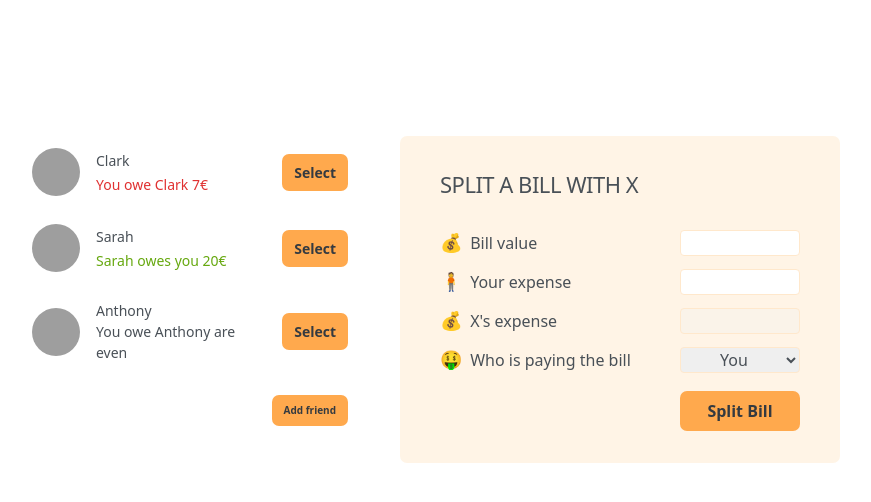
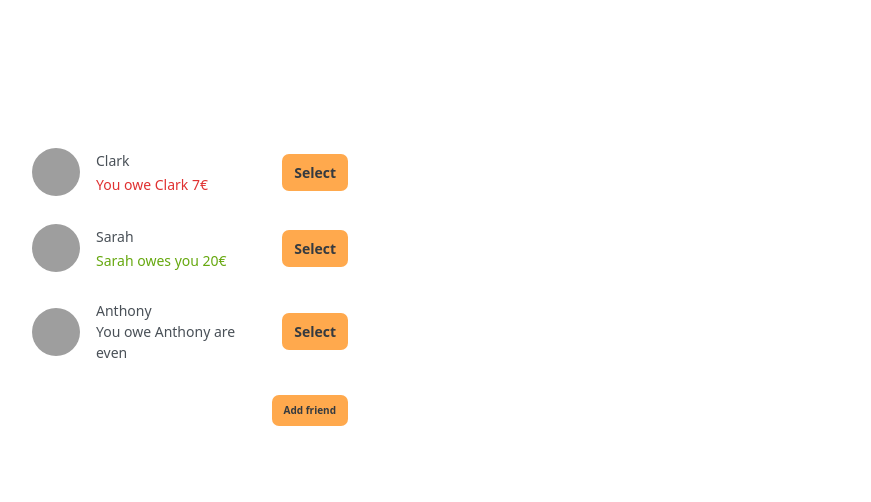
Before and after one commit to JeffDanielle/eat-n-split, a React (Vite) app: page / in a window 1280 px wide. Shown: the top 502 px of the page, without its empty margins (210-1081 px from the left). Built offline with nearby package versions, Linux system fonts and the light colour scheme; grey boxes are pictures that could not be loaded.

Commit message:
100. Selecting a Friend -15min

```diff
--- a/src/App.jsx
+++ b/src/App.jsx
@@ -8,7 +8,8 @@ import data from "./data/data"
 
 function App() {
   const [showAddFriend, setShowAddFriend] = useState(false);
-  const [friends, setFriends] = useState(data)
+  const [friends, setFriends] = useState(data);
+  const [selectedFriend, setSelectedFriend] = useState(null);
 
   const handleShowAddFriend = () => {
     setShowAddFriend(prevState => !prevState)
@@ -19,15 +20,26 @@ function App() {
     setShowAddFriend(prevState => !prevState)
   }
 
+  const handleSelection = (friend) => {
+    // setSelectedFriend(friend);
+    setSelectedFriend(selected => selected?.id === friend.id ? null : friend)
+    setShowAddFriend(false);
+  }
+
   return (
     <div className='app'>
       <div className="sidebar">
-        <FriendList friendsProp={friends} />
+        <FriendList
+          friendsProp={friends}
+          onSelection={handleSelection}
+        />
+
         {showAddFriend && <FormAddFriend onAddFriend={handleAddFriend} />}
+
         <Button onClick={handleShowAddFriend}>{showAddFriend ? "Close" : "Add friend"}</Button>
       </div>
 
-      <FormSplitBill></FormSplitBill>
+      {selectedFriend && <FormSplitBill selectedFriend={selectedFriend} />}
 
     </div>
   )
--- a/src/components/Friend.jsx
+++ b/src/components/Friend.jsx
@@ -1,16 +1,17 @@
 import Button from './Button';
 
-const Friend = ({ friend }) => {
+const Friend = ({ friend, onSelection, selectedFriend }) => {
+    const isSelected = selectedFriend?.id === friend.id
     return (
         <>
-            <li>
+            <li className={isSelected ? "selected" : ""}>
                 <img src={friend.image} alt="profile-image" className={friend.name} />
                 <h3>{friend.name}</h3>
                 {friend.balance < 0 && <p className="red">You owe {friend.name} {Math.abs(friend.balance)}€</p>}
                 {friend.balance > 0 && <p className="green">{friend.name} owes you {Math.abs(friend.balance)}€</p>}
                 {friend.balance === 0 && <p>You owe {friend.name} are even</p>}
-                <Button>Select</Button>
-            </li>
+                <Button onClick={() => onSelection(friend)}>{isSelected ? "Close" : "Select"}</Button>
+            </li >
         </>
     );
 }
--- a/src/components/FriendList.jsx
+++ b/src/components/FriendList.jsx
@@ -1,9 +1,7 @@
-import { list } from 'postcss';
-import data from '../data/data'
 import Friend from './Friend';
-const FriendList = ({ friendsProp }) => {
+const FriendList = ({ friendsProp, onSelection, selectedFriend }) => {
     return (
-        <ul>{friendsProp.map((friend) => <Friend key={friend.id} friend={friend} />)}</ul>
+        <ul>{friendsProp.map((friend) => <Friend key={friend.id} friend={friend} selectedFriend={selectedFriend} onSelection={onSelection} />)}</ul>
     );
 }
 
--- a/src/components/FromSplitBill.jsx
+++ b/src/components/FromSplitBill.jsx
@@ -1,8 +1,8 @@
 import Button from "./Button";
-const FormSplitBill = () => {
+const FormSplitBill = ({ selectedFriend }) => {
     return (
         <form className="form-split-bill">
-            <h2>Split a Bill with X</h2>
+            <h2>Split a Bill with {selectedFriend.name}</h2>
 
             <label> 💰 Bill value </label>
             <input type="text" />
@@ -10,13 +10,13 @@ const FormSplitBill = () => {
             <label> 🧍 Your expense </label>
             <input type="text" />
 
-            <label> 💰 X's expense </label>
+            <label> 💰 {selectedFriend.name}'s expense </label>
             <input type="text" disabled />
 
             <label>🤑 Who is paying the bill</label>
             <select>
                 <option value='user'>You</option>
-                <option value='friend'>Friend</option>
+                <option value={selectedFriend.name}>{selectedFriend.name}</option>
             </select>
 
             <Button>Split Bill</Button>
```
